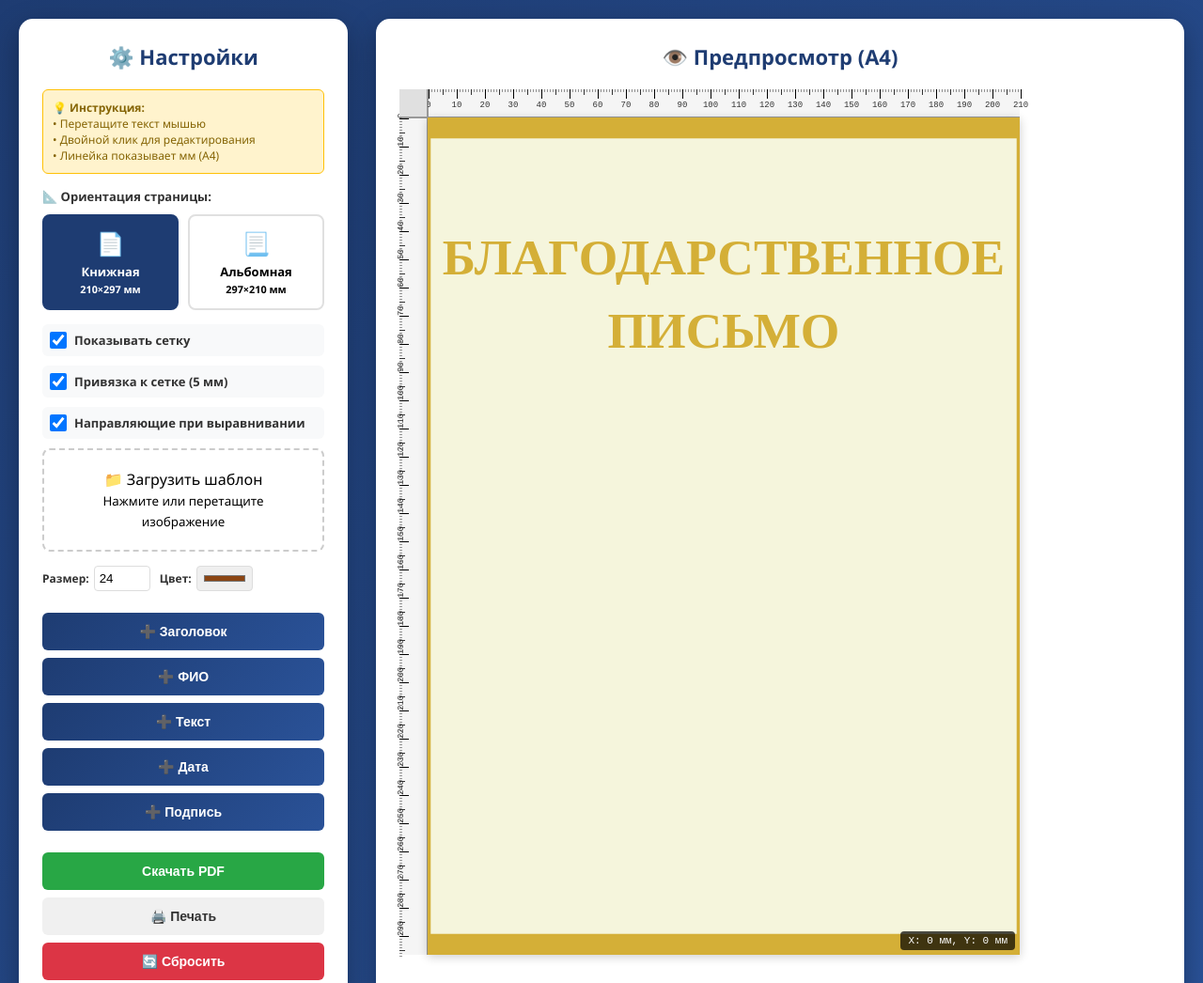
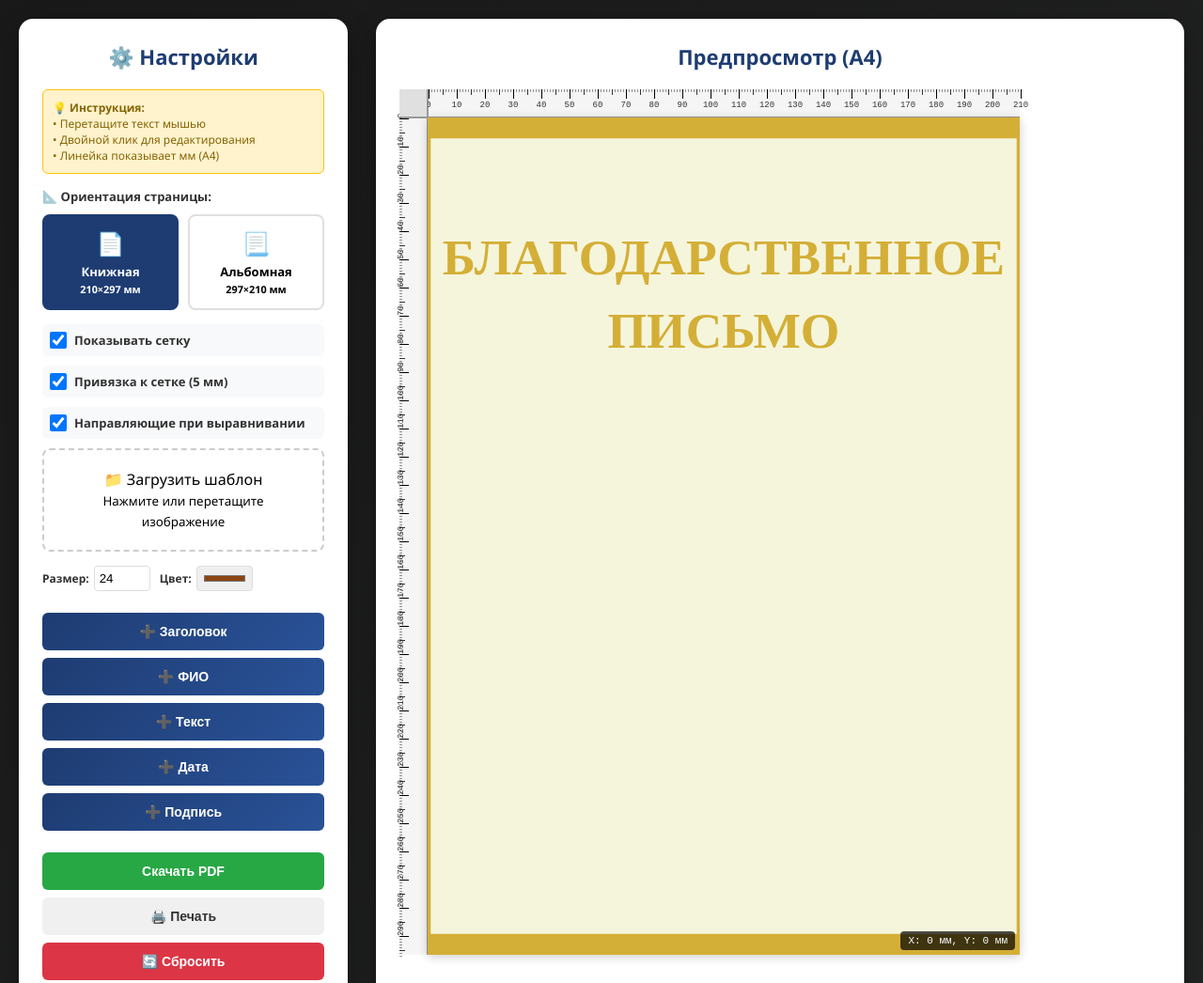
Before and after one commit to Matvey-Plotnikov/Lavr, a plain HTML site: page index.html in a window 1280 px wide. Shown: the top 1046 px of the page at 94% size. Drawn offline with nearby package versions, Linux system fonts and the light colour scheme.

Commit message:
ввввва

```diff
--- a/index.html
+++ b/index.html
@@ -6,6 +6,7 @@
     <title>Генератор благодарственных писем</title>
     <script src="https://cdnjs.cloudflare.com/ajax/libs/html2canvas/1.4.1/html2canvas.min.js"></script>
     <script src="https://cdnjs.cloudflare.com/ajax/libs/jspdf/2.5.1/jspdf.umd.min.js"></script>
+
     <style>
         * {
             margin: 0;
@@ -15,7 +16,7 @@
 
         body {
             font-family: 'Segoe UI', Tahoma, Geneva, Verdana, sans-serif;
-            background: linear-gradient(135deg, #1e3c72 0%, #2a5298 100%);
+            background: linear-gradient(135deg, #19191a 0%, #232424 100%);
             min-height: 100vh;
             padding: 20px;
         }
@@ -80,7 +81,7 @@
         textarea:focus,
         select:focus {
             outline: none;
-            border-color: #1e3c72;
+            border-color: #283a5b;
         }
 
         textarea {
@@ -624,7 +625,7 @@
         </div>
 
         <div class="preview-section">
-            <h1>👁️ Предпросмотр (А4)</h1>
+            <h1>Предпросмотр (А4)</h1>
             <div class="ruler-wrapper">
                 <div class="ruler-corner"></div>
                 <div class="ruler-horizontal" id="rulerH"></div>
```
